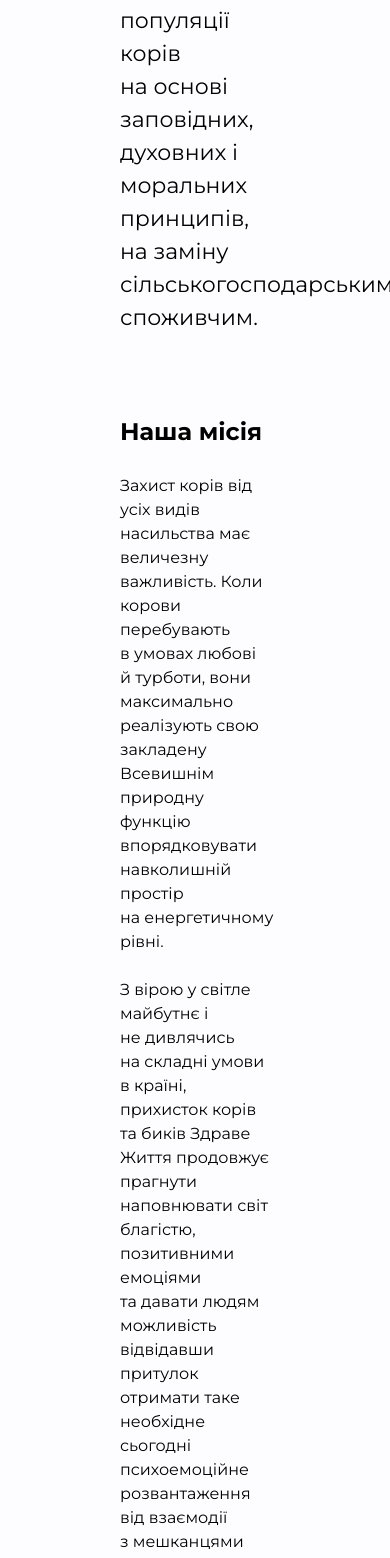
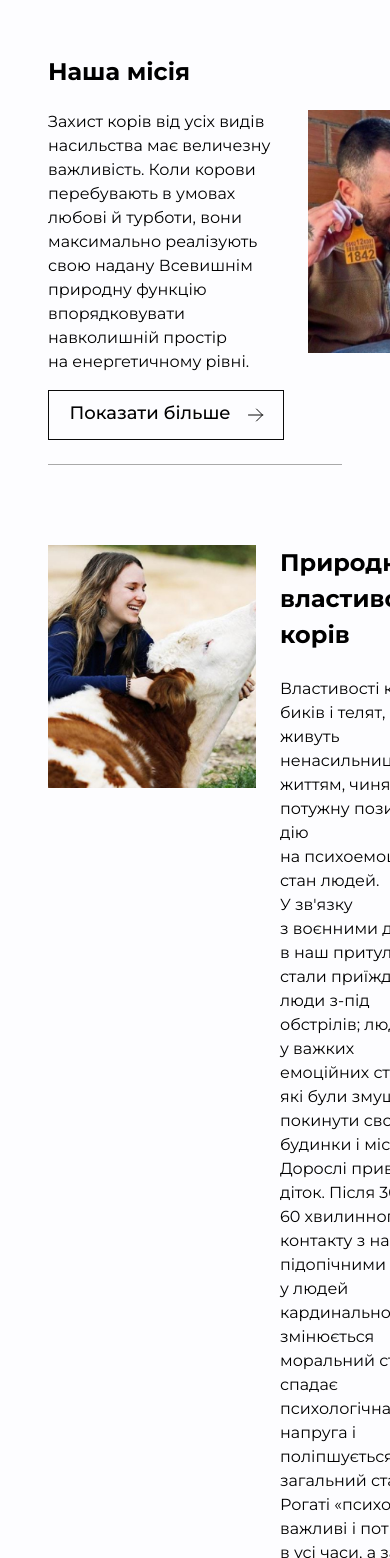
Before and after one commit to baza-trainee/cows-shelter-frontend, a React (Vite) app: page / in a window 390 px wide. Shown: the part 1170-2728 px from the top of the page. Built offline with nearby package versions, Linux system fonts and the light colour scheme.

Commit message:
add some logic and styles
added some logic and styles

```diff
--- a/src/components/About/About.tsx
+++ b/src/components/About/About.tsx
@@ -2,10 +2,15 @@
 import image1 from './about-img1.jpg';
 import image2 from './about-img2.jpg';
 import image3 from './about-img3.jpg';
+import arrorIcon from './arrow-right.svg';
+
+import { useState } from 'react';
 
 const About = () => {
+  const [isOpened1, setIsOpened1] = useState(false);
+
   return (
-    <section className="bg-[#FDFDFF] px-[7.5rem] pt-20">
+    <section className="bg-[#FDFDFF] px-[3rem] pt-20 lg:px-[7.5rem] ">
       <h2 className="mb-10 text-[4rem] font-medium leading-normal">Про нас</h2>
       <div className=" max-w-[1098px] text-[1.375rem] font-normal leading-normal">
         <p>
@@ -16,33 +21,96 @@ const About = () => {
         </p>
       </div>
       {/* ------- 1 SECTION */}
-      <div className="mt-20 flex gap-6 divide-solid border-b border-[#A9A9A9] pb-20">
+      <div className="mt-20 flex gap-6 divide-solid border-b border-[#A9A9A9] pb-6 lg:pb-20">
         <div className="max-w-[690px]">
-          <h3 className="mb-6 text-[1.5rem] font-bold leading-normal">
+          <h3 className="mb-5 text-[1.5rem] font-bold leading-normal lg:mb-6 ">
             Наша місія
           </h3>
-          <p className="mb-6">
-            Захист корів від усіх видів насильства має величезну важливість.
-            Коли корови перебувають в умовах любові й турботи, вони максимально
-            реалізують свою закладену Всевишнім природну функцію впорядковувати
-            навколишній простір на енергетичному рівні.
-          </p>
-          <p>
-            З вірою у світле майбутнє і не дивлячись на складні умови в країні,
-            прихисток корів та биків Здраве Життя продовжує прагнути наповнювати
-            світ благістю, позитивними емоціями та давати людям можливість
-            відвідавши притулок отримати таке необхідне сьогодні психоемоційне
-            розвантаження від взаємодії з мешканцями притулку!
-          </p>
+          {/* ------- FOR DESKTOP */}
+          <div className="mb-6 hidden lg:block">
+            <p>
+              Захист корів від усіх видів насильства має величезну важливість.
+              Коли корови перебувають в умовах любові й турботи, вони
+              максимально реалізують свою закладену Всевишнім природну функцію
+              впорядковувати навколишній простір на енергетичному рівні.
+            </p>
+            <p>
+              З вірою у світле майбутнє і не дивлячись на складні умови
+              в країні, прихисток корів та биків Здраве Життя продовжує прагнути
+              наповнювати світ благістю, позитивними емоціями та давати людям
+              можливість відвідавши притулок отримати таке необхідне сьогодні
+              психоемоційне розвантаження від взаємодії з мешканцями притулку!
+            </p>
+          </div>
+          {/* ------- FOR TABLET */}
+          <div className="lock flex min-h-[243px]  flex-col justify-between lg:hidden">
+            <div className="flex flex-col">
+              <p className="text-base leading-normal">
+                Захист корів від усіх видів насильства має величезну важливість.
+                Коли корови перебувають в умовах любові й турботи, вони
+                максимально реалізують свою надану Всевишнім природну функцію
+                впорядковувати навколишній простір на енергетичному рівні.
+              </p>
+              <p
+                className={` transition-[max-height, opacity] duration-[1s] ${
+                  isOpened1 ? 'max-h-[170px] opacity-100 ' : ''
+                }  inline-block max-h-0 overflow-hidden opacity-0`}
+              >
+                З вірою у світле майбутнє і не дивлячись на складні умови
+                в країні, прихисток корів та биків Здраве Життя продовжує
+                прагнути наповнювати світ благістю, позитивними емоціями
+                та давати людям можливість відвідавши притулок отримати таке
+                необхідне сьогодні психоемоційне розвантаження від взаємодії
+                з мешканцями притулку!
+              </p>
+            </div>
+            <button
+              className="mt-4 flex w-[236px] justify-center border border-neutral-950 py-[0.75rem] pl-5 pr-4 transition-all duration-500 hover:border-accent focus:border-accent active:border-accent"
+              onClick={() => setIsOpened1((prevState) => !prevState)}
+            >
+              {isOpened1 ? (
+                <div className="flex gap-3">
+                  <span>
+                    <img src={arrorIcon} alt="arror" className="scale-x-[-1]" />
+                  </span>
+                  <span className="text-lg font-medium leading-[1.2]">
+                    {/* {t('excursions:excursion.show_more_btn')} */}
+                    <p>Згорнути</p>
+                  </span>
+                </div>
+              ) : (
+                <div className="flex gap-3">
+                  <span>
+                    {/* {t('excursions:excursion.show_more_btn')} */}
+                    <p className="text-lg font-medium leading-[1.2]">
+                      Показати більше
+                    </p>
+                  </span>
+                  <span>
+                    <img src={arrorIcon} alt="arror" />
+                  </span>
+                </div>
+              )}
+            </button>
+          </div>
         </div>
-        <div className="w-[30.375rem]">
-          <img src={image1} alt="about" className="w-full" />
+
+        <div className="mt-14 h-[243px] min-w-[208px] max-w-[486px] lg:mt-0 lg:h-[320px] lg:min-w-[486px] ">
+          <img
+            src={image1}
+            alt="about"
+            className="h-full w-full object-cover"
+          />
         </div>
       </div>
       {/* ------- 2 SECTION */}
       <div className="mt-20 flex gap-6 divide-solid border-b border-[#A9A9A9] pb-20">
-        <div className="w-[30.375rem]">
-          <img src={image2} alt="about" className="w-full" />
+        <div className="h-[243px] min-w-[208px] max-w-[486px] lg:h-[320px] lg:min-w-[486px] ">
+          <img
+            src={image2}
+            alt="about"
+            className="h-full w-full object-cover"
+          />
         </div>
         <div className="max-w-[690px]">
           <h3 className="mb-6 text-[1.5rem] font-bold leading-normal">
@@ -85,8 +153,12 @@ const About = () => {
             однодумців.
           </p>
         </div>
-        <div className="w-[30.375rem]">
-          <img src={image3} alt="about" className="w-full" />
+        <div className="h-[243px] min-w-[208px] max-w-[486px] lg:h-[320px] lg:min-w-[486px] ">
+          <img
+            src={image3}
+            alt="about"
+            className="h-full w-full object-cover"
+          />
         </div>
       </div>
     </section>
```
Also changed, not shown: src/components/About/arrow-right.svg (added).
